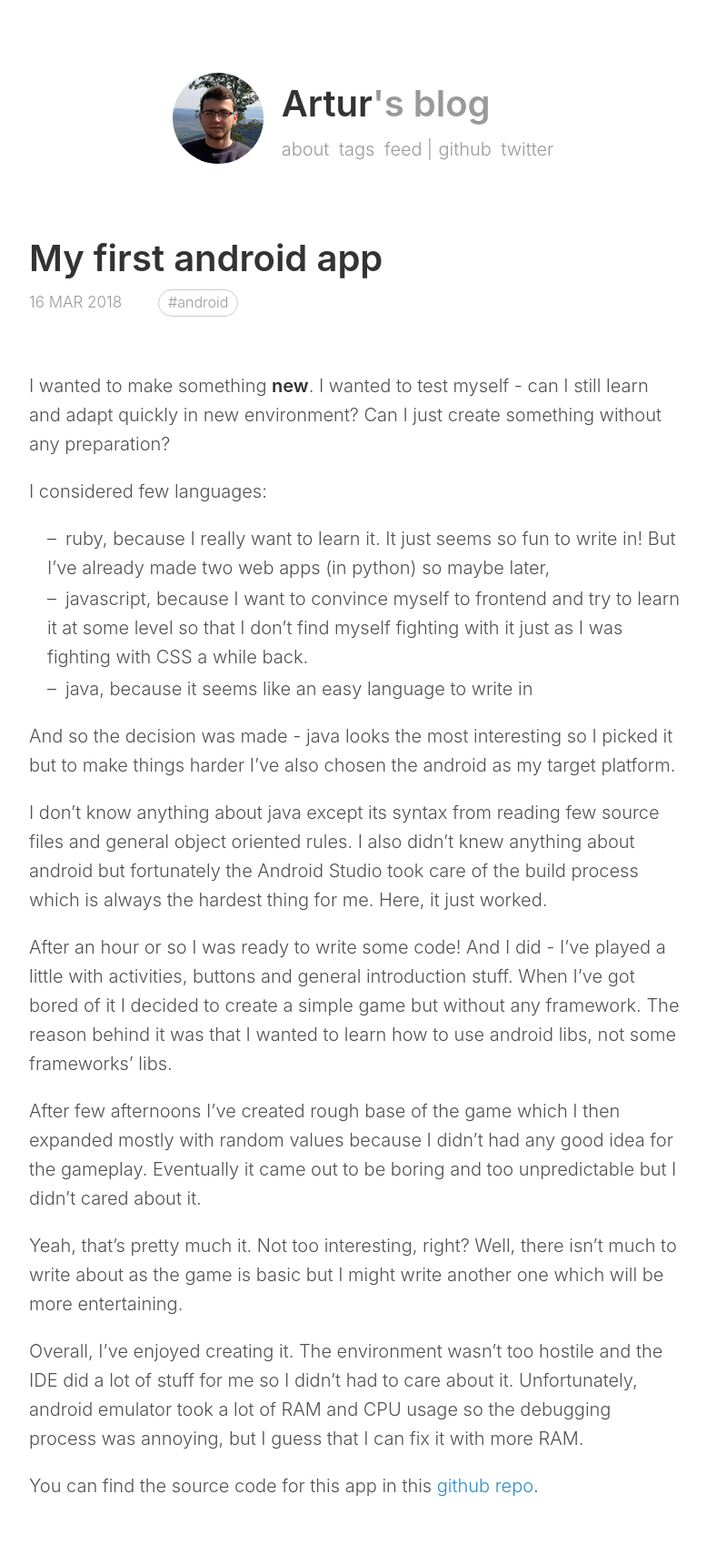
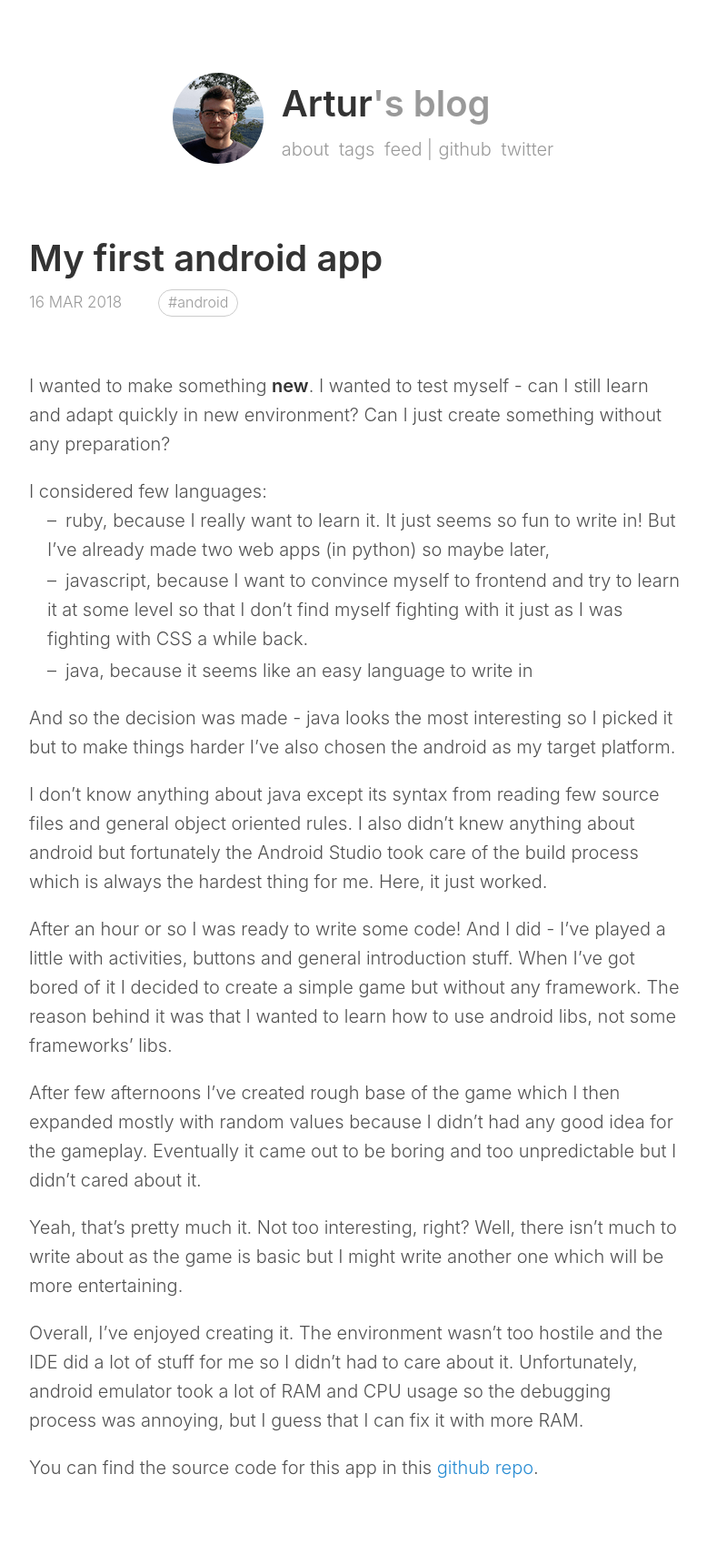
Before and after one commit to arturtamborski/arturtamborski.github.io, a Jekyll site: the page built from _posts/2018-03-16-my-first-android-app.md, in a window 1280 px wide. Shown: the whole page at 91% size, without its empty margins (248-1026 px from the left). Built offline with Jekyll 4.4.1, drawn with Linux system fonts in a browser that asks for light colours; comment, search, counter and statistics services are not loaded.

Commit message:
change margin for paragraphs

```diff
--- a/_includes/style.scss
+++ b/_includes/style.scss
@@ -65,7 +65,7 @@
 }
 
 p {
-  margin: 1rem 0;
+  margin: 1rem 0 0 0;
 }
 
 
```
